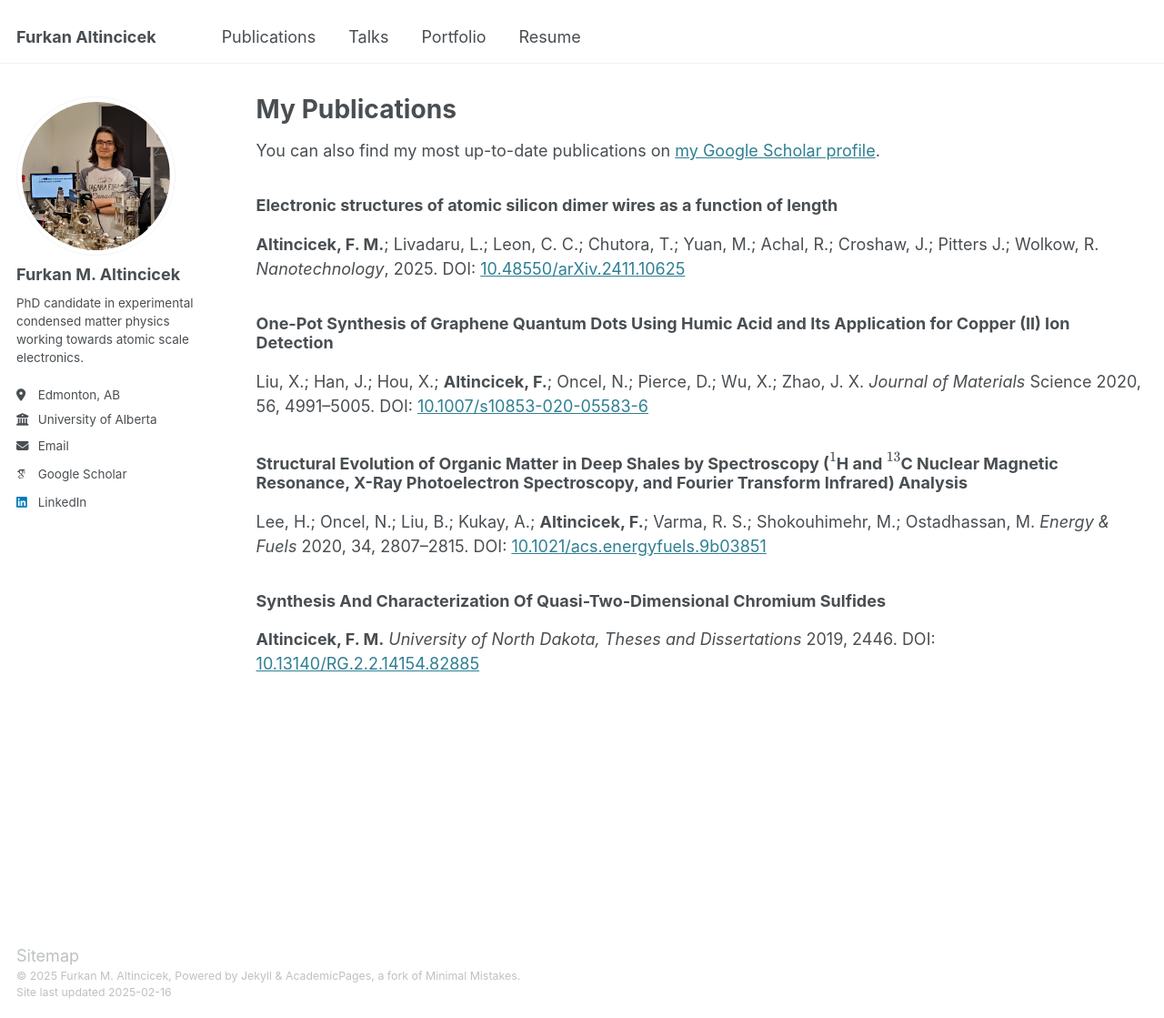
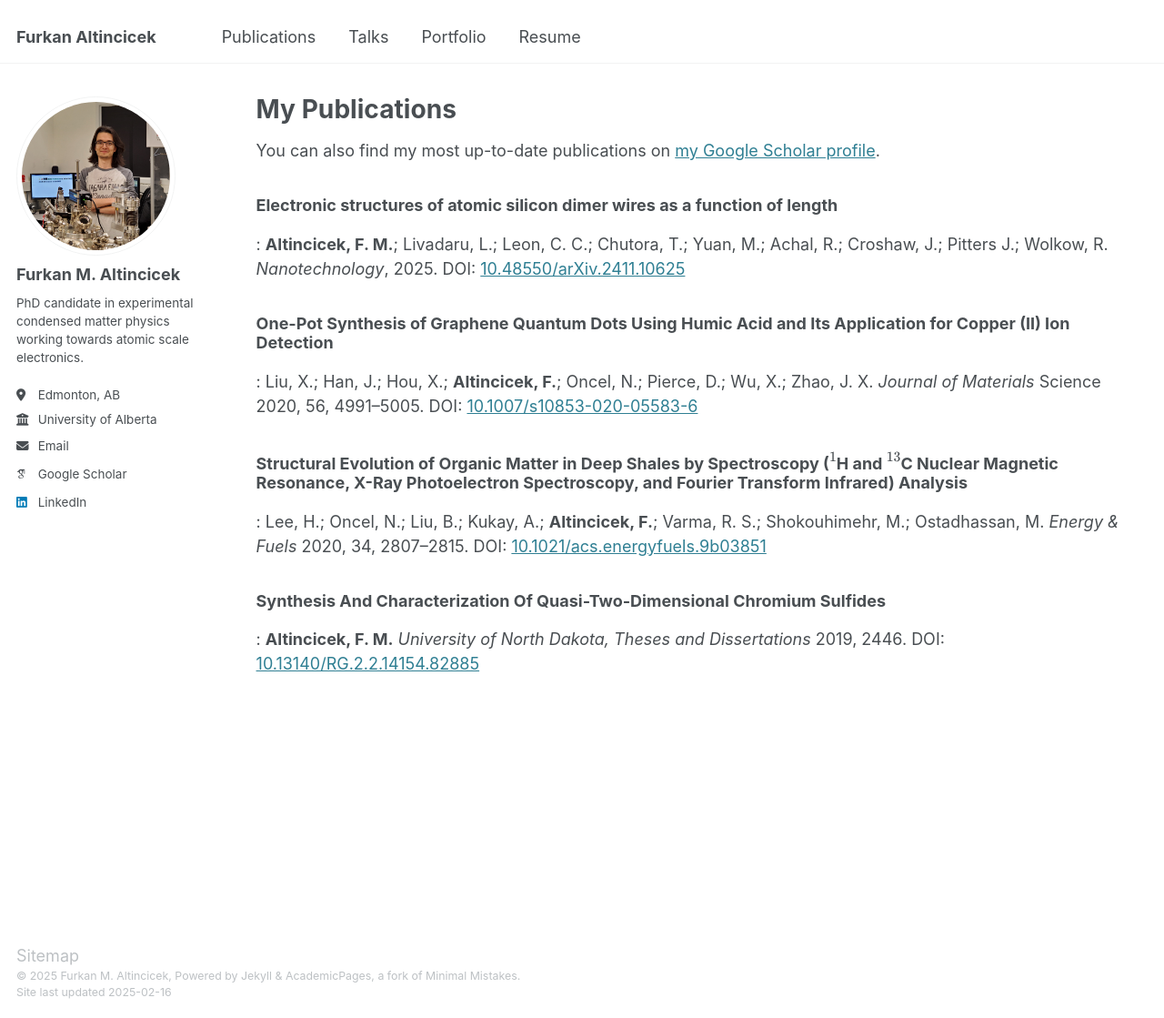
Before and after one commit to faltincicek/faltincicek.github.io, a Jekyll site: the page built from _pages/publications.md, in a window 1280 px wide and 1119 px high. Shown: the whole window at 91% size. Built offline with Jekyll 4.4.1, drawn with Linux system fonts in a browser that asks for light colours; some web fonts are replaced.

```diff
--- a/_pages/publications.md
+++ b/_pages/publications.md
@@ -8,16 +8,16 @@ author_profile: true
 You can also find my most up-to-date publications on <a href="{{site.author.googlescholar}}">my Google Scholar profile</a>.
 
 ### Electronic structures of atomic silicon dimer wires as a function of length
-**Altincicek, F. M.**; Livadaru, L.; Leon, C. C.; Chutora, T.; Yuan, M.; Achal, R.; Croshaw, J.; Pitters J.; Wolkow, R. *Nanotechnology*, 2025. DOI: [10.48550/arXiv.2411.10625](doi.org/10.48550/arXiv.2411.10625)
+:  **Altincicek, F. M.**; Livadaru, L.; Leon, C. C.; Chutora, T.; Yuan, M.; Achal, R.; Croshaw, J.; Pitters J.; Wolkow, R. *Nanotechnology*, 2025. DOI: [10.48550/arXiv.2411.10625](doi.org/10.48550/arXiv.2411.10625)
 
 ### One-Pot Synthesis of Graphene Quantum Dots Using Humic Acid and Its Application for Copper (II) Ion Detection
-Liu, X.; Han, J.; Hou, X.; **Altincicek, F.**; Oncel, N.; Pierce, D.; Wu, X.; Zhao, J. X. *Journal of Materials* Science 2020, 56, 4991–5005. DOI: [10.1007/s10853-020-05583-6](doi.org/10.1007/s10853-020-05583-6)
+:  Liu, X.; Han, J.; Hou, X.; **Altincicek, F.**; Oncel, N.; Pierce, D.; Wu, X.; Zhao, J. X. *Journal of Materials* Science 2020, 56, 4991–5005. DOI: [10.1007/s10853-020-05583-6](doi.org/10.1007/s10853-020-05583-6)
 
 ### Structural Evolution of Organic Matter in Deep Shales by Spectroscopy ($$^{1}$$H and $$^{13}$$C Nuclear Magnetic Resonance, X-Ray Photoelectron Spectroscopy, and Fourier Transform Infrared) Analysis
-Lee, H.; Oncel, N.; Liu, B.; Kukay, A.; **Altincicek, F.**; Varma, R. S.; Shokouhimehr, M.; Ostadhassan, M. *Energy & Fuels* 2020, 34, 2807–2815. DOI: [10.1021/acs.energyfuels.9b03851](doi.org/10.1021/acs.energyfuels.9b03851)
+:  Lee, H.; Oncel, N.; Liu, B.; Kukay, A.; **Altincicek, F.**; Varma, R. S.; Shokouhimehr, M.; Ostadhassan, M. *Energy & Fuels* 2020, 34, 2807–2815. DOI: [10.1021/acs.energyfuels.9b03851](doi.org/10.1021/acs.energyfuels.9b03851)
 
 ### Synthesis And Characterization Of Quasi-Two-Dimensional Chromium Sulfides
-**Altincicek, F. M.** *University of North Dakota, Theses and Dissertations* 2019, 2446. DOI: [10.13140/RG.2.2.14154.82885](doi.org/10.13140/RG.2.2.14154.82885)
+:  **Altincicek, F. M.** *University of North Dakota, Theses and Dissertations* 2019, 2446. DOI: [10.13140/RG.2.2.14154.82885](doi.org/10.13140/RG.2.2.14154.82885)
 
 {% comment %}
 {% if site.author.googlescholar %}
```
